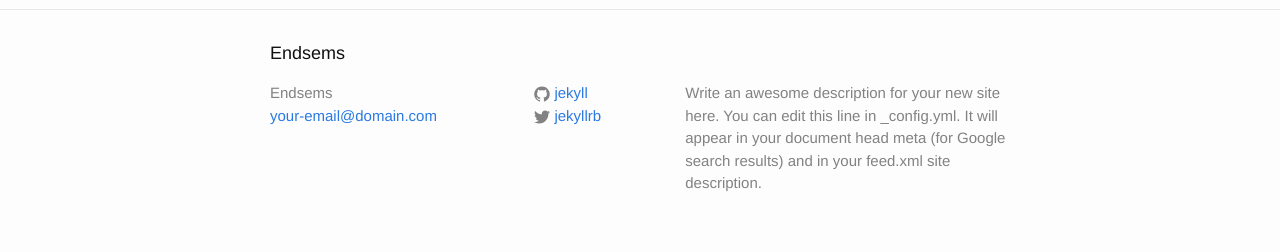
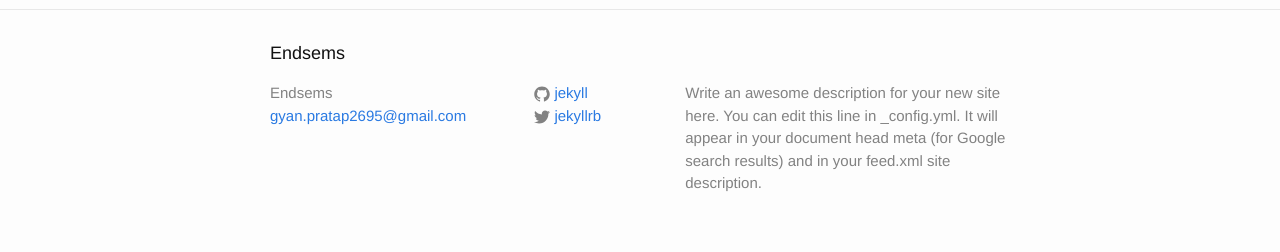
Before and after one commit to gyancr7/gyancr7.github.io, a Jekyll site: the page built from _posts/2016-05-13-welcome-to-jekyll.markdown, in a window 1280 px wide. Shown: the part 665-917 px from the top of the page. Built offline with Jekyll 4.4.1, drawn with Linux system fonts in a browser that asks for light colours.

Commit message:
Update _config.yml

```diff
--- a/_config.yml
+++ b/_config.yml
@@ -7,7 +7,7 @@
 
 # Site settings
 title: Endsems
-email: your-email@domain.com
+email: gyan.pratap2695@gmail.com
 description: > # this means to ignore newlines until "baseurl:"
   Write an awesome description for your new site here. You can edit this
   line in _config.yml. It will appear in your document head meta (for
```
